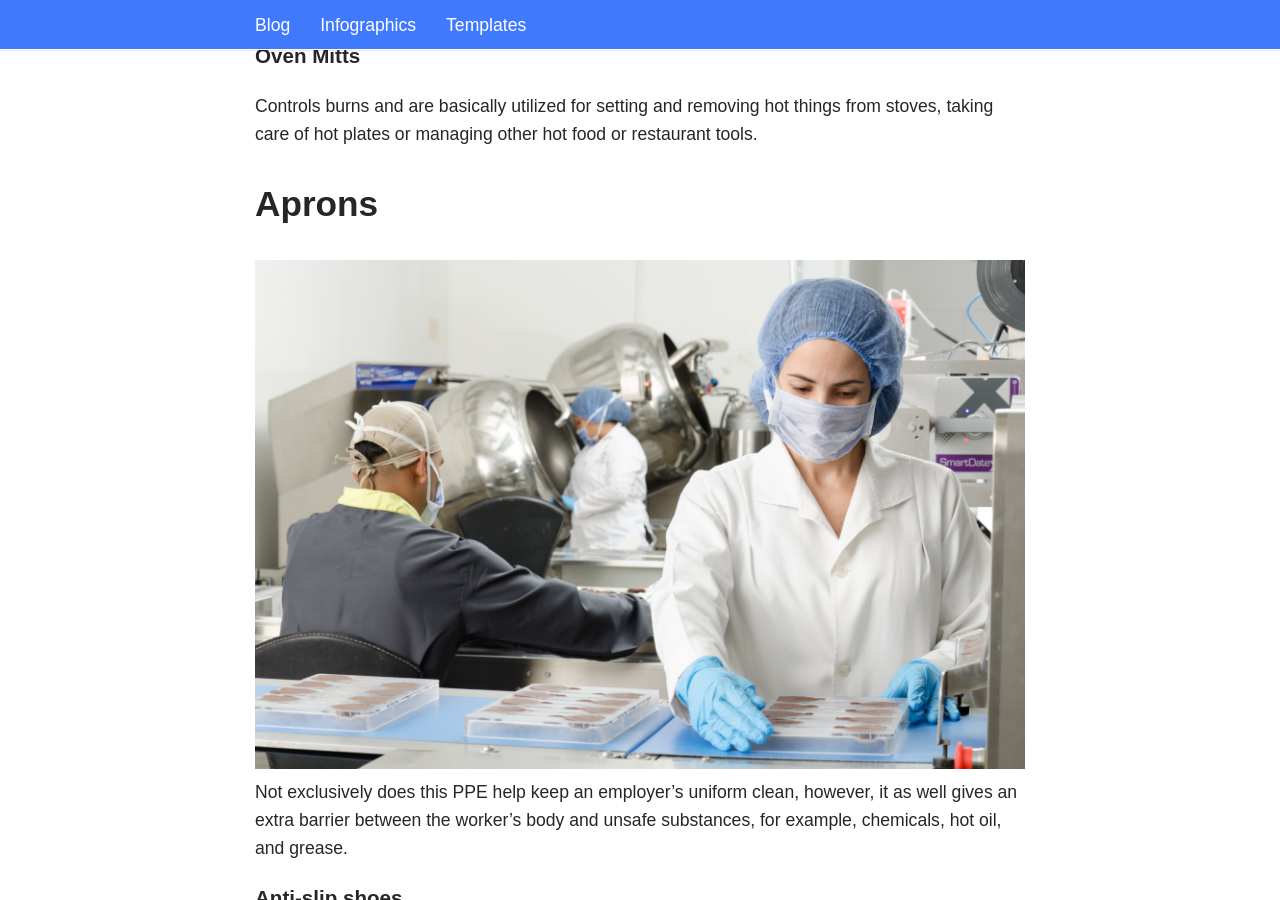
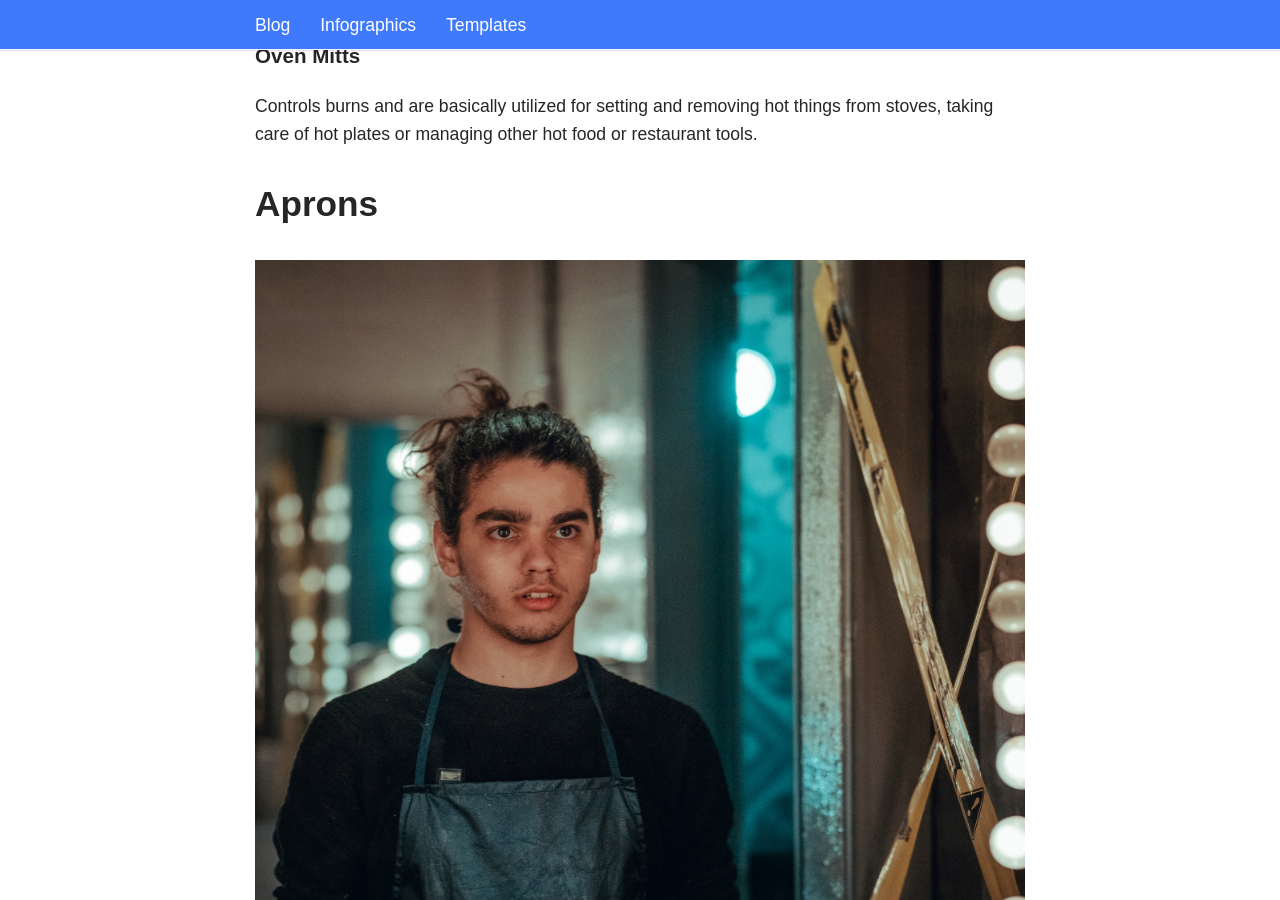
Before and after one commit to Flaaim/safe, a Jekyll site: the page built from _posts/2020-04-10-Personal Protective Equipment in Hospitality.md, in a window 1280 px wide and 900 px high, scrolled down 1679 px. Built offline with Jekyll 4.4.1, drawn with Linux system fonts in a browser that asks for light colours; some web fonts are replaced.

Commit message:
Update 2020-04-10-Personal Protective Equipment in Hospitality.md

```diff
--- a/_posts/2020-04-10-Personal Protective Equipment in Hospitality.md
+++ b/_posts/2020-04-10-Personal Protective Equipment in Hospitality.md
@@ -33,7 +33,7 @@
 
 
 ## Aprons
-![PPE in Hospitality](http://safetyworkblog.com/assets/walter-otto-PT70CT6mATQ-unsplash.jpg)
+![PPE in Hospitality](http://safetyworkblog.com/assets/ebi-zandi-pJtzDjsRAxQ-unsplash.jpg)
 Not exclusively does this PPE help keep an employer's uniform clean, however, it as well gives an extra barrier between the worker's body and unsafe substances, for example, chemicals, hot oil, and grease.
 ### Anti-slip shoes
 
@@ -44,7 +44,7 @@
 Other safety items that ought to be considered include:
 
 ### Wet floor signs
-![PPE in Hospitality](http://safetyworkblog.com/assets/walter-otto-PT70CT6mATQ-unsplash.jpg)
+![PPE in Hospitality](http://safetyworkblog.com/assets/justus-menke-caQwgmo2lro-unsplash.jpg)
 Are important for both your staff and your clients. It alerts individuals that the floor is wet, so they can stay away from these regions or take extra caution when strolling in these areas.
 
 ### Slip-safe mats
```
